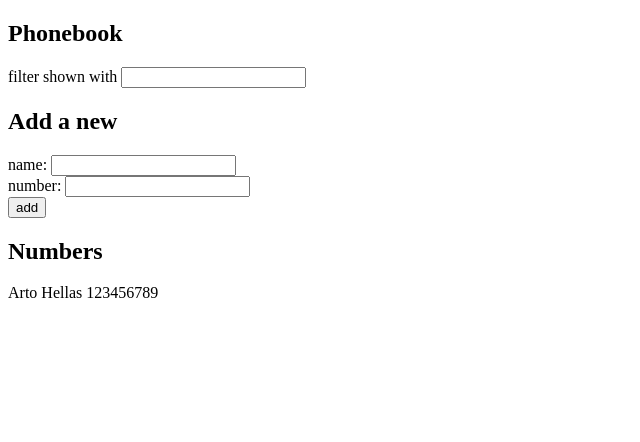
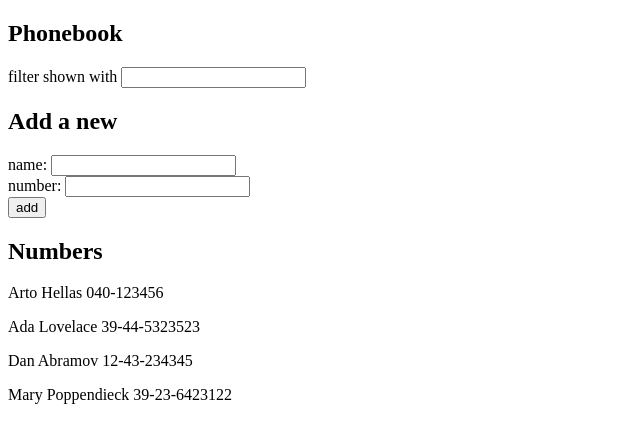
Before and after one commit to Dmkk01/Helsinki-Full-Stack-Web-Development, a React (Create React App) app in the folder Part 2 - Communicating with Server/phonebook/: page / in a window 1280 px wide. Shown: the top 442 px of the page, without its empty margins (0-640 px from the left). Built offline with nearby package versions, Linux system fonts and the light colour scheme; data requests are answered from the project's data file; the HTML template or start-up script is replaced by a standard one.

Commit message:
Upload Exercise 2.11

```diff
--- /dev/null
+++ b/Part 2 - Communicating with Server/phonebook/db.json
@@ -0,0 +1,24 @@
+{
+    "persons":[
+      {
+        "name": "Arto Hellas",
+        "number": "040-123456",
+        "id": 1
+      },
+      {
+        "name": "Ada Lovelace",
+        "number": "39-44-5323523",
+        "id": 2
+      },
+      {
+        "name": "Dan Abramov",
+        "number": "12-43-234345",
+        "id": 3
+      },
+      {
+        "name": "Mary Poppendieck",
+        "number": "39-23-6423122",
+        "id": 4
+      }
+    ]
+  }
--- a/Part 2 - Communicating with Server/phonebook/src/App.js
+++ b/Part 2 - Communicating with Server/phonebook/src/App.js
@@ -1,4 +1,5 @@
-import React, { useState } from 'react'
+import React, { useState, useEffect } from 'react'
+import axios from 'axios'
 
 
 const Persons = ({persons}) => {
@@ -40,13 +41,21 @@
 
 
 const App = () => {
-  const [ persons, setPersons ] = useState([
-    { name: 'Arto Hellas', number: '123456789' }
-  ])
-
+  const [ persons, setPersons ] = useState([])
   const [ newName, setNewName ] = useState('')
   const [ newNumber, setNewNumber ] = useState('')
   const [filter, setFilter] = useState('')
+
+
+  const hook = () => {
+    axios
+      .get('http://localhost:3001/persons')
+      .then(response => {
+        setPersons(response.data)
+      })
+  }
+
+  useEffect(hook, [])
 
   const handlePersonChange = (event) => {
     setNewName(event.target.value)
```
Also changed, not shown: Part 2 - Communicating with Server/phonebook/package.json (+6 -1 lines), 1 other file (tests, documents, lock files or other folders).
